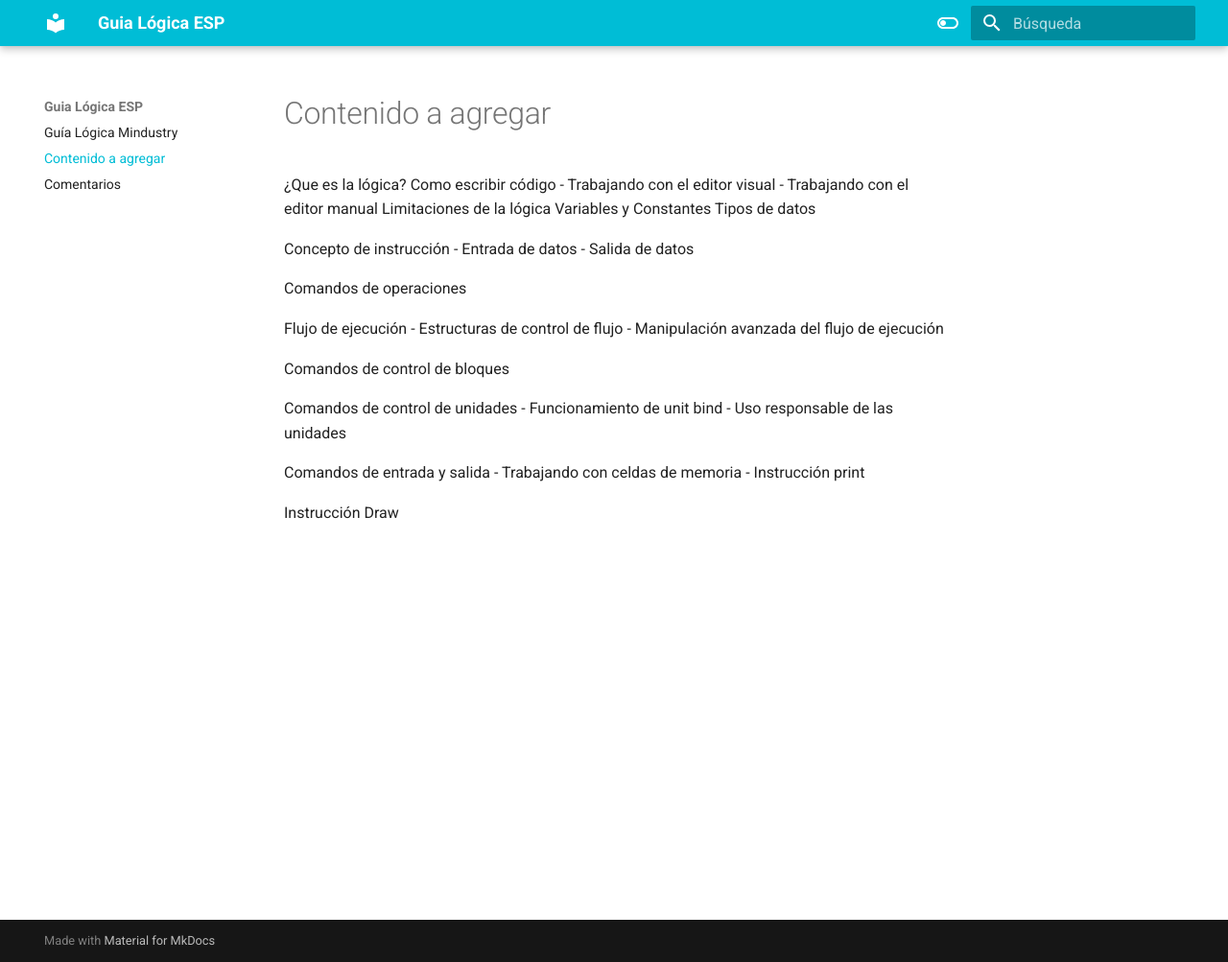
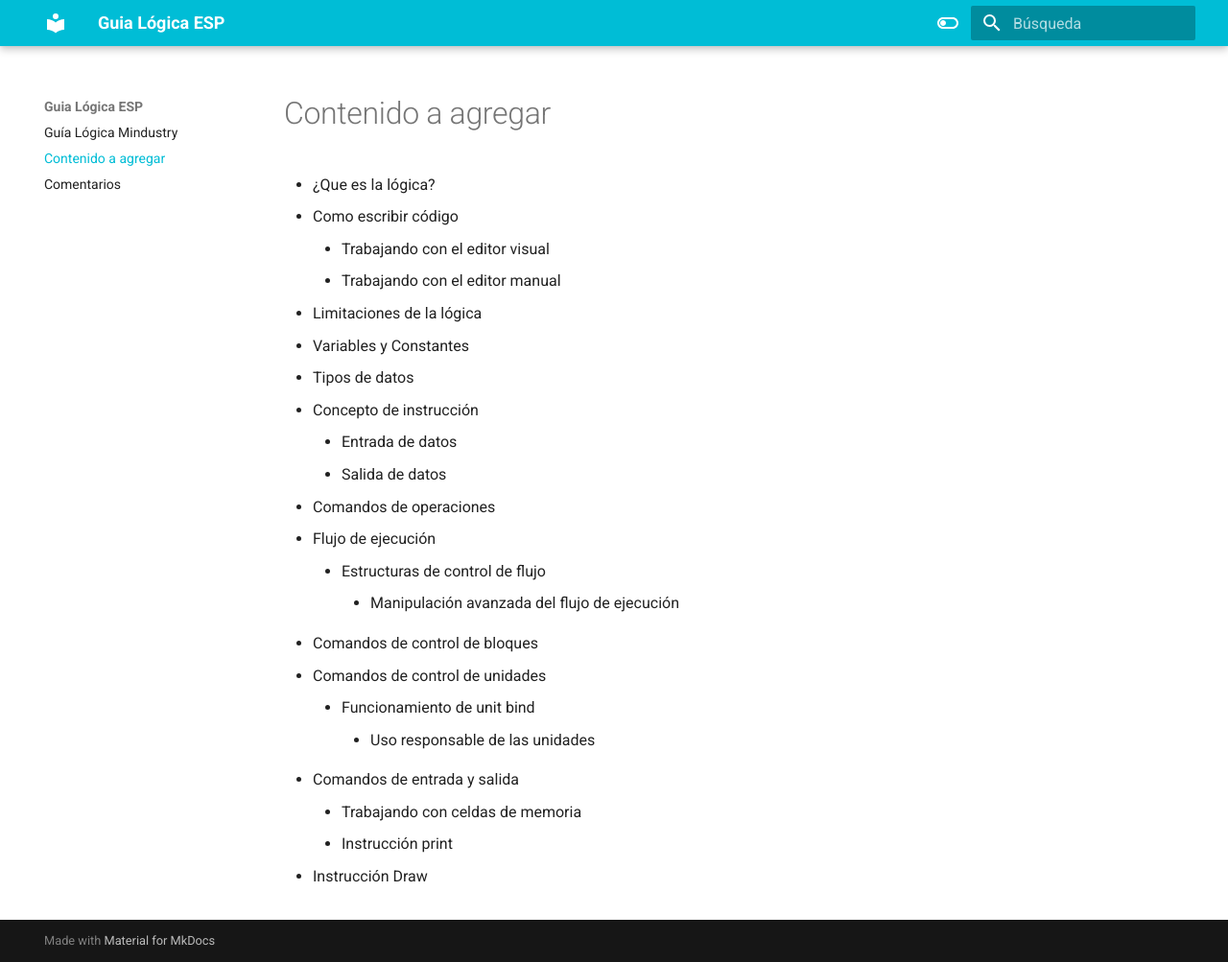
Before and after one commit to Vect0r0/Test, an MkDocs documentation site: the page built from docs/contenido-a-agregar.md, in a window 1280 px wide and 1003 px high. Shown: the whole window at 96% size. Built offline with MkDocs 1.6.1 and Material for MkDocs 9.7.7, drawn with Linux system fonts in a browser that asks for light colours.

```diff
--- a/docs/contenido-a-agregar.md
+++ b/docs/contenido-a-agregar.md
@@ -1,32 +1,32 @@
 # Contenido a agregar
 
-¿Que es la lógica?
-Como escribir código
-- Trabajando con el editor visual
-- Trabajando con el editor manual
-Limitaciones de la lógica
-Variables y Constantes
-Tipos de datos
+- ¿Que es la lógica?
+- Como escribir código
+	- Trabajando con el editor visual
+	- Trabajando con el editor manual
+- Limitaciones de la lógica
+- Variables y Constantes
+- Tipos de datos
 
-Concepto de instrucción
-- Entrada de datos
-- Salida de datos
+- Concepto de instrucción
+	- Entrada de datos
+	- Salida de datos
 
-Comandos de operaciones
+- Comandos de operaciones
 
-Flujo de ejecución
-- Estructuras de control de flujo
-	- Manipulación avanzada del flujo de ejecución
+- Flujo de ejecución
+	- Estructuras de control de flujo
+		- Manipulación avanzada del flujo de ejecución
 
-Comandos de control de bloques
+- Comandos de control de bloques
 
 
-Comandos de control de unidades
-- Funcionamiento de unit bind
-	- Uso responsable de las unidades
+- Comandos de control de unidades
+	- Funcionamiento de unit bind
+		- Uso responsable de las unidades
 
-Comandos de entrada y salida
-- Trabajando con celdas de memoria
-- Instrucción print
+- Comandos de entrada y salida
+	- Trabajando con celdas de memoria
+	- Instrucción print
 
-Instrucción Draw
+- Instrucción Draw
```
